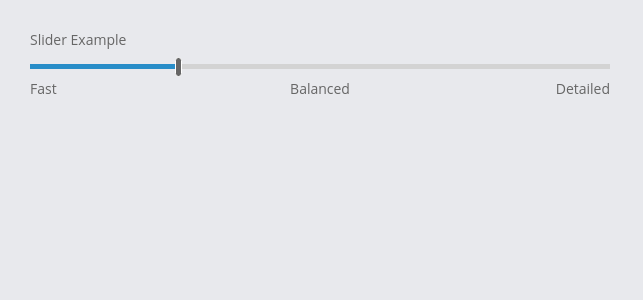
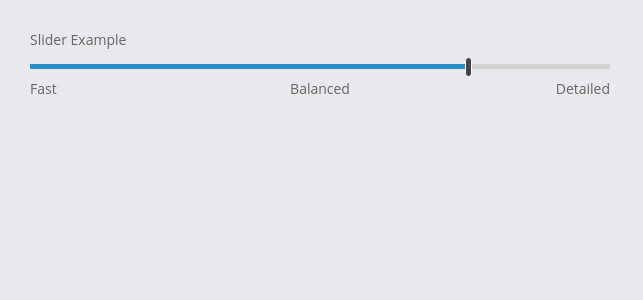
Before and after one commit to AV29/React-Seed, a React app: page / in a window 1280 px wide. Shown: the top 300 px of the page, without its empty margins (0-643 px from the left). Built offline with nearby package versions, Linux system fonts and the light colour scheme.

Commit message:
Added slider proto

```diff
--- a/src/components/App.jsx
+++ b/src/components/App.jsx
@@ -33,7 +33,7 @@ class App extends Component {
     this.handleChangeSliderValue = this.handleChangeSliderValue.bind(this);
 
     this.state = {
-      sliderValue: 2
+      sliderValue: 4
     }
   }
 
--- a/src/components/common/slider-control/SliderControl.jsx
+++ b/src/components/common/slider-control/SliderControl.jsx
@@ -23,6 +23,32 @@ class SliderControl extends React.Component {
     }
   }
 
+  handleDragThumb(event) {
+    event.stopPropagation();
+    const { left: thumbLeft, right: thumbRight } = this.thumb.getBoundingClientRect();
+    const { left: sliderLeft, right: sliderRight } = this.slider.getBoundingClientRect();
+    const offsetForChangeValueWhileDragging = (sliderRight - sliderLeft) / ((this.props.steps.length - 1) * 2);
+    if (event.clientX > thumbRight + offsetForChangeValueWhileDragging && event.clientX <= sliderRight) {
+      this.stepUp();
+    } else if (event.clientX < thumbLeft - offsetForChangeValueWhileDragging && event.clientX >= sliderLeft) {
+      this.stepDown();
+    }
+    this.setTooltipPosition();
+  }
+
+  handleCaptureDrag() {
+    this.slider.style.pointerEvents = 'none';
+    this.setTooltipPosition();
+    document.addEventListener('mousemove', this.handleDragThumb);
+    document.addEventListener('mouseup', this.handleReleaseDrag);
+  }
+
+  handleReleaseDrag() {
+    this.slider.style.pointerEvents = 'all';
+    document.removeEventListener('mousemove', this.handleDragThumb);
+    document.removeEventListener('mouseup', this.handleReleaseDrag);
+  }
+
   stepDown() {
     this.props.onChange(this.props.value - 1)
   }
@@ -35,43 +61,17 @@ class SliderControl extends React.Component {
     return 100 * index / (this.props.steps.length - 1);
   }
 
-  handleDragThumb(event) {
-    event.stopPropagation();
-    const { left: thumbLeft, right: thumbRight } = this.thumb.getBoundingClientRect();
-    const { left: sliderLeft, right: sliderRight } = this.slider.getBoundingClientRect();
-    const offsetForChangeValueWhileDragging = (sliderRight - sliderLeft) / 8;
-    if (event.clientX > thumbRight + offsetForChangeValueWhileDragging && event.clientX <= sliderRight) {
-      this.stepUp();
-    } else if (event.clientX < thumbLeft - offsetForChangeValueWhileDragging && event.clientX >= sliderLeft) {
-      this.stepDown();
-    }
-    this.setTooltipPosition();
+  getTranslateOffset(index) {
+    return `translateX(${-1 * this.getLeftOffset(index)}%)`
   }
 
   setTooltipPosition() {
     this.tooltip.style.transform = this.getTranslateOffset(this.props.value - 1);
   }
 
-  getTranslateOffset(index) {
-    return `translateX(${-1 * this.getLeftOffset(index)}%)`
-  }
-
   getTooltipContent() {
     const currentStepObj = this.props.steps.find(({ value, tooltip }) => value === this.props.value && tooltip);
     return currentStepObj ? currentStepObj.tooltip : null;
-  }
-
-  handleCaptureDrag() {
-    this.tooltip.style.visibility = 'visible';
-    this.setTooltipPosition();
-    document.addEventListener('mousemove', this.handleDragThumb);
-    document.addEventListener('mouseup', this.handleReleaseDrag);
-  }
-
-  handleReleaseDrag() {
-    this.tooltip.style.visibility = 'hidden';
-    document.removeEventListener('mousemove', this.handleDragThumb);
-    document.removeEventListener('mouseup', this.handleReleaseDrag);
   }
 
   render() {
@@ -86,8 +86,11 @@ class SliderControl extends React.Component {
           className="slider"
         >
           <div className="fillLower" style={{ width: leftOffset }}/>
-          <div
+          <a
             ref={th => this.thumb = th}
+            onClick={event => {
+              event.preventDefault()
+            }}
             className="thumb"
             style={{ left: leftOffset }}
             onMouseDown={this.handleCaptureDrag}
@@ -99,7 +102,7 @@ class SliderControl extends React.Component {
             >
               {this.getTooltipContent()}
             </div>
-          </div>
+          </a>
         </div>
         <div className="stepLabels">
           {
--- a/src/components/common/slider-control/SliderControl.less
+++ b/src/components/common/slider-control/SliderControl.less
@@ -19,16 +19,15 @@
     position: relative;
 
     .thumb {
+      cursor: default;
       width: 7px;
       height: @thumb-height;
       border-radius: 4px;
-      background: #666666;
-      cursor: pointer;
+      background: #444444;
       position: absolute;
       top: @slider-height / 2;
       border: 1px solid white;
       transform: translateY(-50%);
-
       .tooltip {
         visibility: hidden;
         position: absolute;
@@ -38,6 +37,15 @@
         padding: 5px;
         font-size: 1.2rem;
         white-space: nowrap;
+      }
+      &:hover {
+        opacity: .5;
+      }
+      &:active {
+        opacity: 1;
+        .tooltip {
+          visibility: visible;
+        }
       }
     }
 
```
